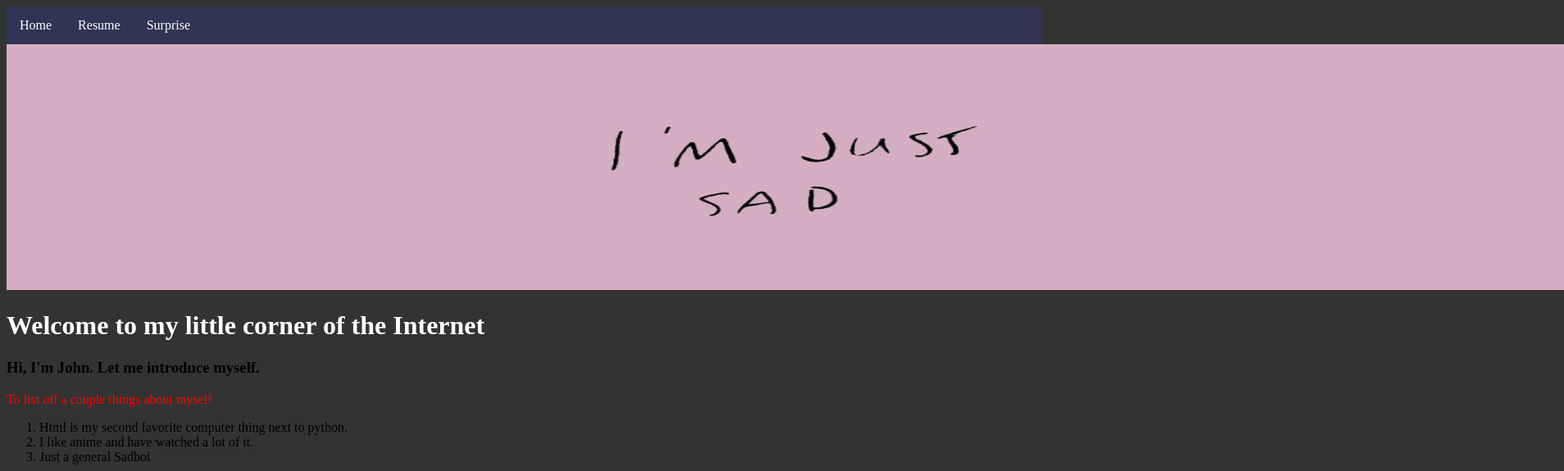
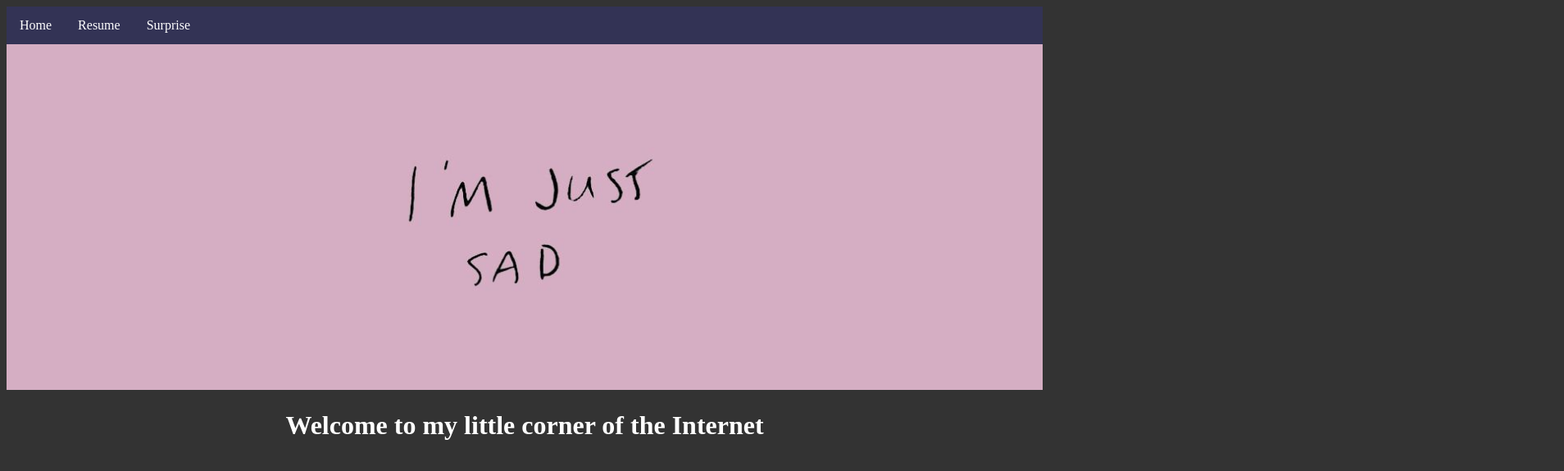
Before and after one commit to jolowu/Project-2, a plain HTML site: page index.html in a window 1280 px wide. Shown: the top 575 px of the page at 82% size, 1908 px wide, since content can reach past the window. Drawn offline with Linux system fonts and the light colour scheme.

Commit message:
Modifying size of images

```diff
--- a/index.html
+++ b/index.html
@@ -14,7 +14,9 @@
   </ul>
   </nav>
   <img src="Media/Sadboihead.jpg" class="top_image" alt="Sadboi Header">
+  <header>
   <h1>Welcome to my little corner of the Internet</h1>
+  </header>
   <h3> Hi, I'm John. Let me introduce myself.</h3>
   <p></p>
   <p>To list off a couple things about myself</p>
--- a/stylesheet.css
+++ b/stylesheet.css
@@ -31,8 +31,8 @@ nav li a:hover {
   background-color: #111;
 }
 .top_image {
-  height: 300px;
-  width: 1900px;
+  height: auto;
+  width: 100%;
 }
 header {
 	text-align: center;
```
